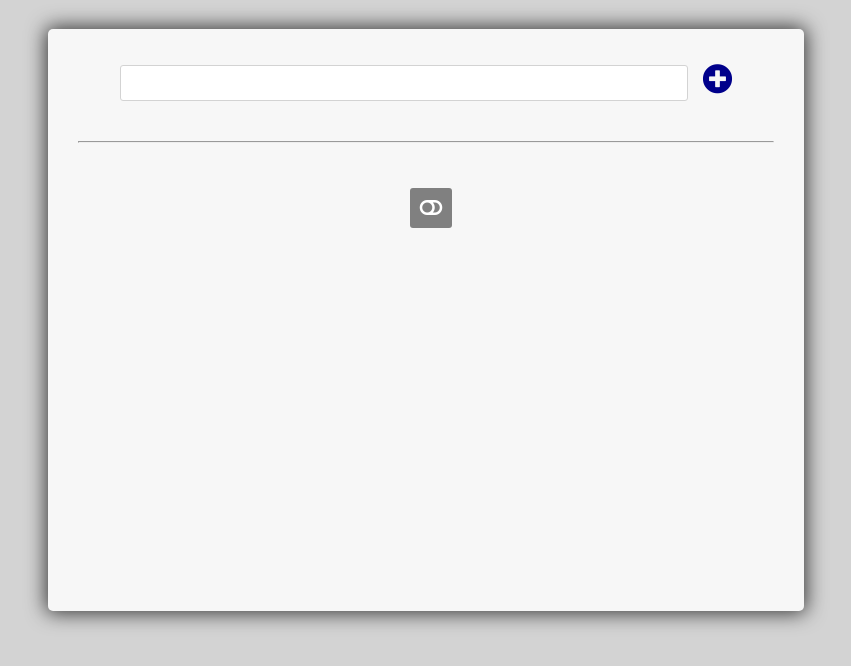
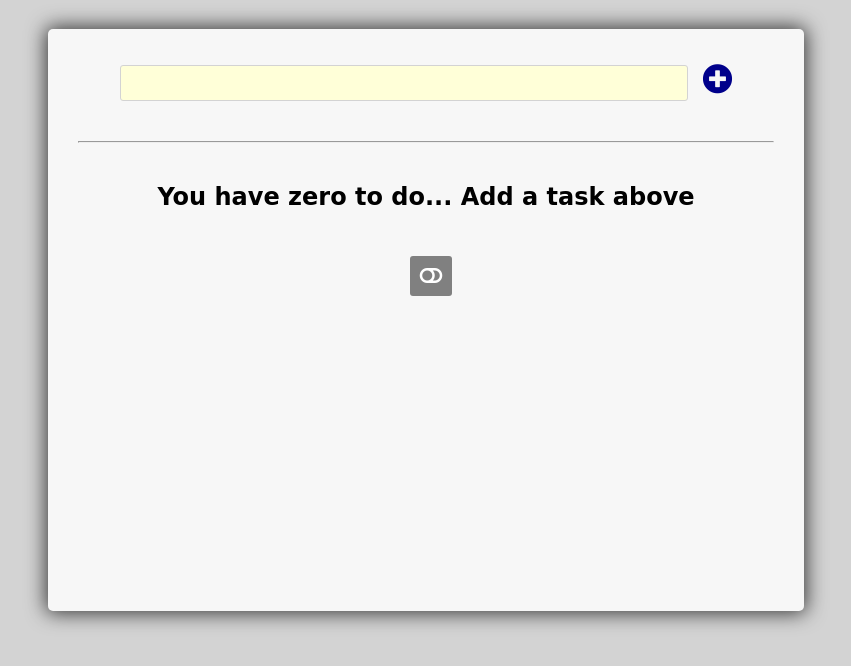
Before and after one commit to julian-garcia/to-do, a plain HTML site: page index.html in a window 1280 px wide. Shown: the part 62-728 px from the top of the page, without its empty margins (214-1065 px from the left). Drawn offline with Linux system fonts and the light colour scheme; a web font is replaced by a local one.

Commit message:
Style adjustments, minor js changes

```diff
--- a/style.scss
+++ b/style.scss
@@ -115,6 +115,7 @@ input, button, p {
     &--add {
       line-height: 1.5rem;
       border: 1px solid lightgray;
+      background-color: #ffffd8;
       font-size: 20px;
       font-weight: bold;
       margin-left: 0;
--- a/ui.js
+++ b/ui.js
@@ -5,7 +5,6 @@ var todoListing = document.getElementById('todoListing'),
 
 document.addEventListener('DOMContentLoaded', function() {
   displayTodos(todoList.todos);
-  toggleAllContext();
 });
 
 addTodoButton
@@ -79,6 +78,7 @@ function displayTodos(todos) {
     }
   });
   toggleAllContext();
+  noTodosPlaceholder();
 }
 
 function createButton(todoPosition, buttonClasses, buttonText, buttonId, disabled) {
@@ -148,3 +148,11 @@ function toggleAllContext() {
       todoList.toggleAll();
     });
 }
+
+function noTodosPlaceholder() {
+  if (todoList.todos.length === 0) {
+    var noTodosParagraph = document.createElement('h2');
+    noTodosParagraph.textContent = 'You have zero to do... Add a task above';
+    todoListing.append(noTodosParagraph);
+  }
+}
```
Also changed, not shown: index.html (+0 -1 lines), style.min.css, 2 other files.
